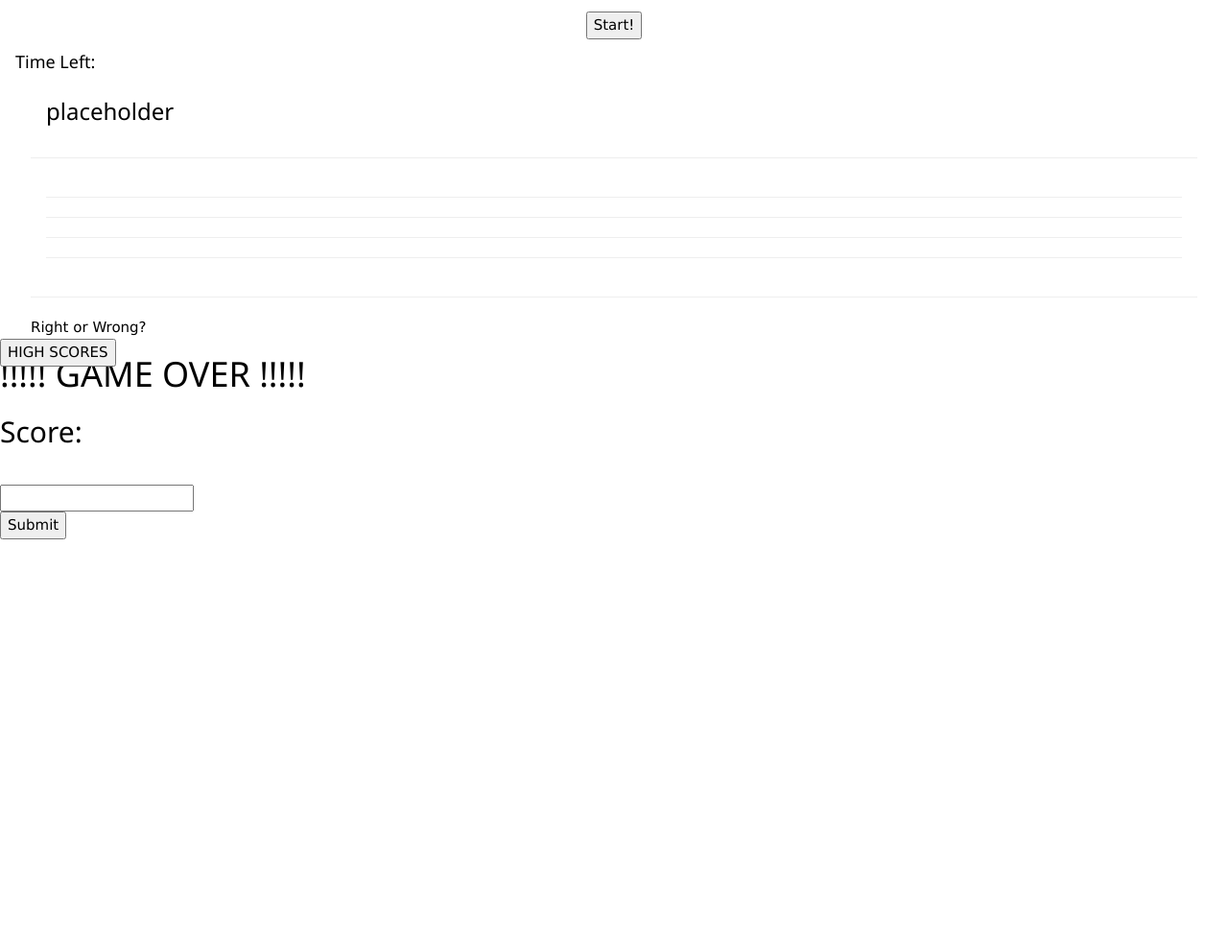
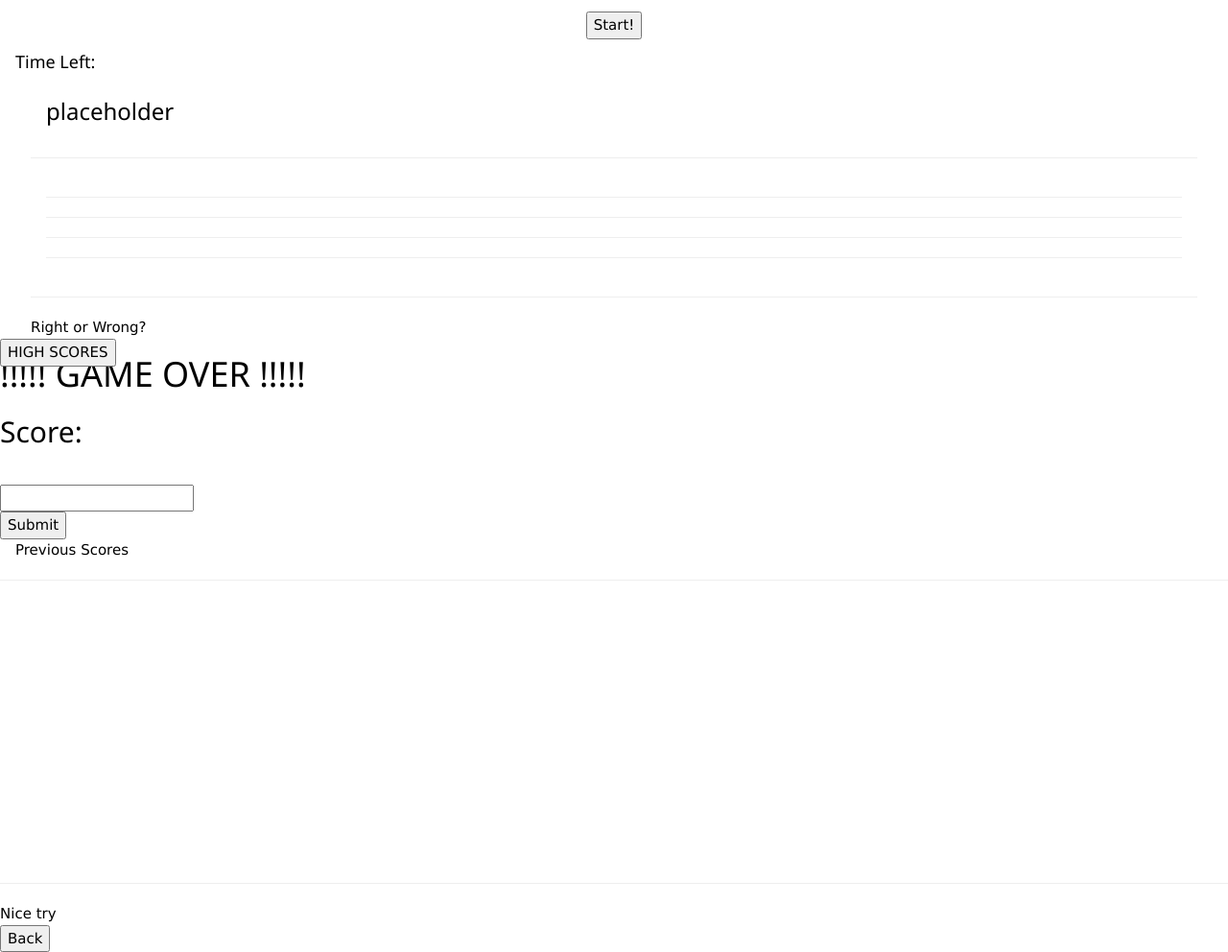
Before and after one commit to Daniel-PeGa/final-module-4-challenge, a plain HTML site: page index.html in a window 1280 px wide. Shown: the part 93-1085 px from the top of the page at 96% size. Before the commit the page ends 800 px from the top, so only its background shows below. Drawn offline with nearby package versions, Linux system fonts and the light colour scheme.

Commit message:
empezando el dia viendo que chow

```diff
--- a/index.html
+++ b/index.html
@@ -77,6 +77,23 @@
       </form>
     </nav>
 
+    <nav id="scores" class="hide">
+        <nav id="card2">
+          <header class="w3-container">Previous Scores</header>
+        </nav>
+
+        <hr>
+
+        <nav id="scoreBoard" class="w3-container" style="min-height: 275px"></nav>
+
+        <hr>
+
+        <footer class="w3-block">Nice try</footer>
+
+        <button id="backButton">Back</button>
+    </nav>
+
+
   </main>
 
 <script src="scripts/script.js"></script>
--- a/scripts/script.js
+++ b/scripts/script.js
@@ -7,3 +7,6 @@ var choiceA = document.querySelector("#choiceA");
 var choiceB = document.querySelector("#choiceB");
 var choiceC = document.querySelector("#choiceC");
 var choiceD = document.querySelector("#choiceD");
+var answer = document.querySelector('#answer');
+var feedback = document.querySelector('#responseRe');
+var card = document.querySelector('#questionHeader');
```
